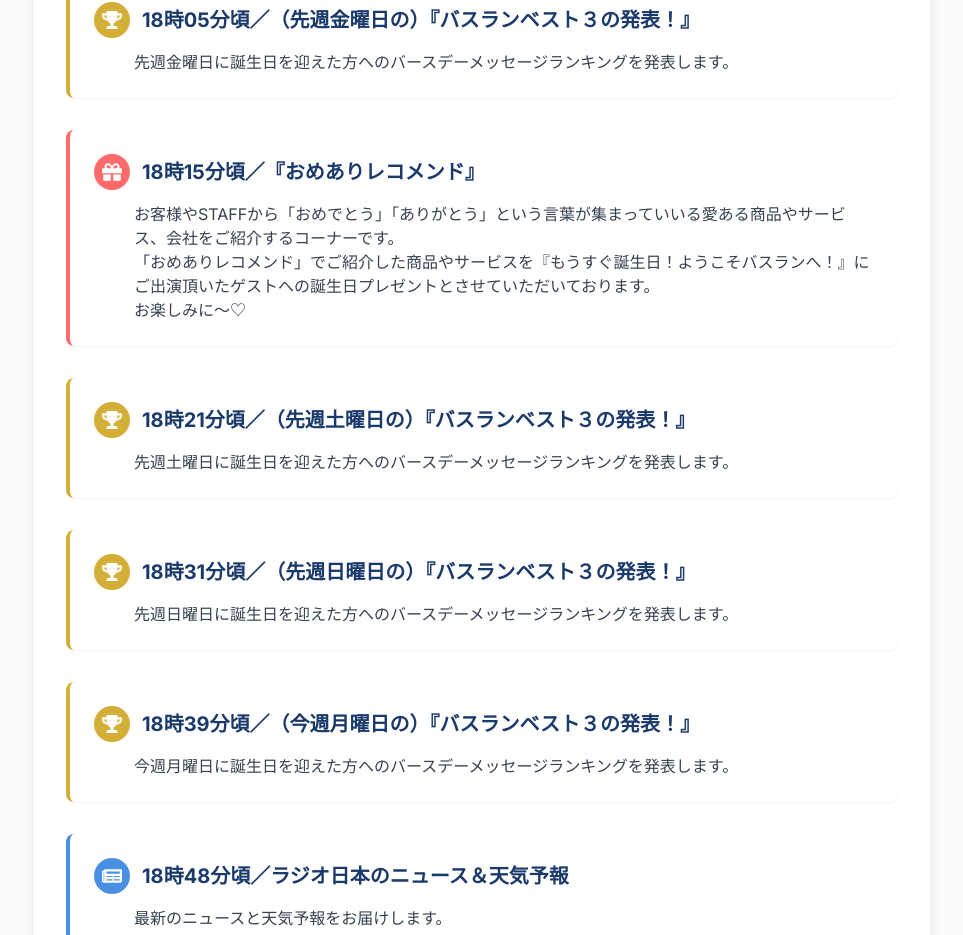
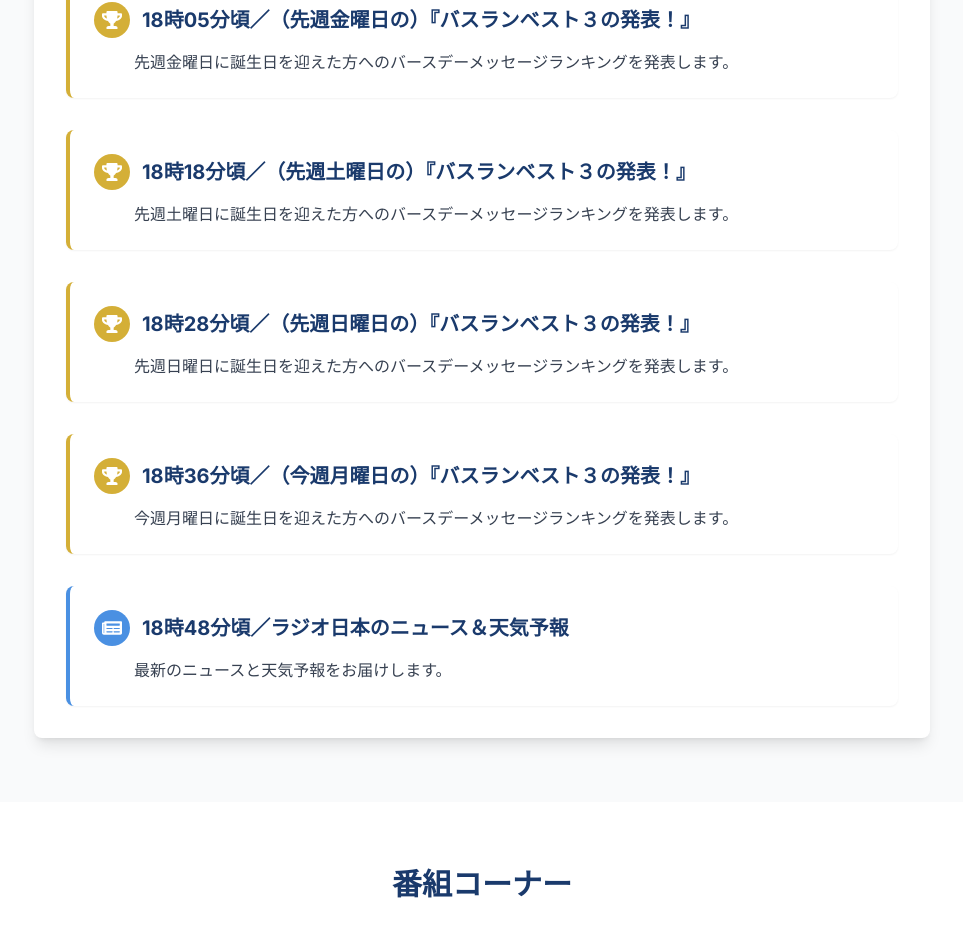
Before and after one commit to go2020h/BirthRan_v2, a Next.js app: page /about in a window 1280 px wide. Shown: the part 715-1650 px from the top of the page, without its empty margins (158-1121 px from the left). Built offline with nearby package versions, Linux system fonts and the light colour scheme.

Commit message:
スケジュール変更

```diff
--- a/src/app/about/page.tsx
+++ b/src/app/about/page.tsx
@@ -78,24 +78,12 @@ const ProgramPage: React.FC = () => {
                   <p className="text-gray-700 ml-10">先週金曜日に誕生日を迎えた方へのバースデーメッセージランキングを発表します。</p>
                 </div>
 
-                <div className="bg-white rounded-lg p-6 shadow-sm border-l-4 border-[#FF6B6B] hover:shadow-md transition-all duration-300">
-                  <div className="flex items-center mb-3">
-                    <div className="bg-[#FF6B6B] text-white rounded-full p-2 mr-3">
-                      <FaGift className="h-5 w-5" />
-                    </div>
-                    <h3 className="text-xl font-bold text-[#1a3a6c]">18時15分頃／『おめありレコメンド』</h3>
-                  </div>
-                  <p className="text-gray-700 ml-10">お客様やSTAFFから「おめでとう」「ありがとう」という言葉が集まっていいる愛ある商品やサービス、会社をご紹介するコーナーです。<br/>
-                  「おめありレコメンド」でご紹介した商品やサービスを『もうすぐ誕生日！ようこそバスランへ！』にご出演頂いたゲストへの誕生日プレゼントとさせていただいております。<br/>
-                  お楽しみに～♡</p>
-                </div>
-
                 <div className="bg-white rounded-lg p-6 shadow-sm border-l-4 border-[#d4af37] hover:shadow-md transition-all duration-300">
                   <div className="flex items-center mb-3">
                     <div className="bg-[#d4af37] text-white rounded-full p-2 mr-3">
                       <FaTrophy className="h-5 w-5" />
                     </div>
-                    <h3 className="text-xl font-bold text-[#1a3a6c]">18時21分頃／（先週土曜日の）『バスランベスト３の発表！』</h3>
+                    <h3 className="text-xl font-bold text-[#1a3a6c]">18時18分頃／（先週土曜日の）『バスランベスト３の発表！』</h3>
                   </div>
                   <p className="text-gray-700 ml-10">先週土曜日に誕生日を迎えた方へのバースデーメッセージランキングを発表します。</p>
                 </div>
@@ -105,7 +93,7 @@ const ProgramPage: React.FC = () => {
                     <div className="bg-[#d4af37] text-white rounded-full p-2 mr-3">
                       <FaTrophy className="h-5 w-5" />
                     </div>
-                    <h3 className="text-xl font-bold text-[#1a3a6c]">18時31分頃／（先週日曜日の）『バスランベスト３の発表！』</h3>
+                    <h3 className="text-xl font-bold text-[#1a3a6c]">18時28分頃／（先週日曜日の）『バスランベスト３の発表！』</h3>
                   </div>
                   <p className="text-gray-700 ml-10">先週日曜日に誕生日を迎えた方へのバースデーメッセージランキングを発表します。</p>
                 </div>
@@ -115,7 +103,7 @@ const ProgramPage: React.FC = () => {
                     <div className="bg-[#d4af37] text-white rounded-full p-2 mr-3">
                       <FaTrophy className="h-5 w-5" />
                     </div>
-                    <h3 className="text-xl font-bold text-[#1a3a6c]">18時39分頃／（今週月曜日の）『バスランベスト３の発表！』</h3>
+                    <h3 className="text-xl font-bold text-[#1a3a6c]">18時36分頃／（今週月曜日の）『バスランベスト３の発表！』</h3>
                   </div>
                   <p className="text-gray-700 ml-10">今週月曜日に誕生日を迎えた方へのバースデーメッセージランキングを発表します。</p>
                 </div>
@@ -155,16 +143,16 @@ const ProgramPage: React.FC = () => {
                   <p className="text-gray-700 ml-10">今週火曜日に誕生日を迎えた方へのバースデーメッセージランキングを発表します。</p>
                 </div>
 
-                <div className="bg-white rounded-lg p-6 shadow-sm border-l-4 border-[#0167CC] hover:shadow-md transition-all duration-300">
+                <div className="bg-white rounded-lg p-6 shadow-sm border-l-4 border-[#FF6B6B] hover:shadow-md transition-all duration-300">
                   <div className="flex items-center mb-3">
-                    <div className="bg-[#0167CC] text-white rounded-full p-2 mr-3">
-                      <FaHeart className="h-5 w-5" />
+                    <div className="bg-[#FF6B6B] text-white rounded-full p-2 mr-3">
+                      <FaGift className="h-5 w-5" />
                     </div>
-                    <h3 className="text-xl font-bold text-[#1a3a6c]">19時12分頃／『パーソナリティにありがとう』</h3>
+                    <h3 className="text-xl font-bold text-[#1a3a6c]">19時12分頃／『おめありレコメンド』</h3>
                   </div>
-                  <p className="text-gray-700 ml-10">毎週・週替わりでパーソナリティを務める皆様がリスナーの皆様に自信を持ってお届けする情報が満載のコーナーです。このコーナーを聴いたあとに、思わず<br/>
-                  「パーソナリティさん♡ありがとう」素敵な愛言葉を贈ることになりますよ～。<br/>
-                  こうご期待です！</p>
+                  <p className="text-gray-700 ml-10">お客様やSTAFFから「おめでとう」「ありがとう」という言葉が集まっていいる愛ある商品やサービス、会社をご紹介するコーナーです。<br/>
+                  「おめありレコメンド」でご紹介した商品やサービスを『もうすぐ誕生日！ようこそバスランへ！』にご出演頂いたゲストへの誕生日プレゼントとさせていただいております。<br/>
+                  お楽しみに～♡</p>
                 </div>
 
                 <div className="bg-white rounded-lg p-6 shadow-sm border-l-4 border-[#d4af37] hover:shadow-md transition-all duration-300">
@@ -172,7 +160,7 @@ const ProgramPage: React.FC = () => {
                     <div className="bg-[#d4af37] text-white rounded-full p-2 mr-3">
                       <FaTrophy className="h-5 w-5" />
                     </div>
-                    <h3 className="text-xl font-bold text-[#1a3a6c]">19時20分頃／（今週水曜日の）『バスランベスト３の発表！』</h3>
+                    <h3 className="text-xl font-bold text-[#1a3a6c]">19時19分頃／（今週水曜日の）『バスランベスト３の発表！』</h3>
                   </div>
                   <p className="text-gray-700 ml-10">今週水曜日に誕生日を迎えた方へのバースデーメッセージランキングを発表します。</p>
                 </div>
@@ -188,6 +176,17 @@ const ProgramPage: React.FC = () => {
                   今まで一番思い出に残っている誕生日やとっても嬉しかった誕生日プレゼント等、誕生日に纏わる素敵なお話をお伺いするコーナーです。<br/>
                   ご出演いただいたゲストの皆様には、少し早いですが愛が詰まったおめありGIFTを誕生日プレゼントとしてご用意しております。</p>
                 </div>
+
+                <div className="bg-white rounded-lg p-6 shadow-sm border-l-4 border-[#FF6B6B] hover:shadow-md transition-all duration-300">
+                  <div className="flex items-center mb-3">
+                    <div className="bg-[#FF6B6B] text-white rounded-full p-2 mr-3">
+                      <FaHeart className="h-5 w-5" />
+                    </div>
+                    <h3 className="text-xl font-bold text-[#1a3a6c]">19時57分頃／『おめでとう！ありがとう！愛言葉』</h3>
+                  </div>
+                  <p className="text-gray-700 ml-10">リスナーの皆様から頂いた「おめでとう」「ありがとう」の愛言葉をご紹介するコーナーです。<br/>
+                  皆様からの愛言葉をお待ちしております。</p>
+                </div>
               </div>
             )}
 
@@ -199,9 +198,21 @@ const ProgramPage: React.FC = () => {
                     <div className="bg-[#FF6B6B] text-white rounded-full p-2 mr-3">
                       <FaEnvelope className="h-5 w-5" />
                     </div>
-                    <h3 className="text-xl font-bold text-[#1a3a6c]">20時04分頃／『ピックアップ！愛メッセージ！！』</h3>
+                    <h3 className="text-xl font-bold text-[#1a3a6c]">20時00分頃／『ピックアップ！愛メッセージ！！』</h3>
                   </div>
                   <p className="text-gray-700 ml-10">渋谷愛ビジョンには誕生日の愛メッセージだけでなく、結婚記念日や母の日、父の日、友人へのお礼、何気ない「おめでとう」「ありがとう」の愛メッセージが溢れています。その中から番組パーソナリティが1通をピックアップしてご紹介！愛の伝道師を担っていただくコーナーです。</p>
+                </div>
+
+                <div className="bg-white rounded-lg p-6 shadow-sm border-l-4 border-[#0167CC] hover:shadow-md transition-all duration-300">
+                  <div className="flex items-center mb-3">
+                    <div className="bg-[#0167CC] text-white rounded-full p-2 mr-3">
+                      <FaHeart className="h-5 w-5" />
+                    </div>
+                    <h3 className="text-xl font-bold text-[#1a3a6c]">20時10分頃／『パーソナリティにありがとう』</h3>
+                  </div>
+                  <p className="text-gray-700 ml-10">毎週・週替わりでパーソナリティを務める皆様がリスナーの皆様に自信を持ってお届けする情報が満載のコーナーです。このコーナーを聴いたあとに、思わず<br/>
+                  「パーソナリティさん♡ありがとう」素敵な愛言葉を贈ることになりますよ～。<br/>
+                  こうご期待です！</p>
                 </div>
 
                 <div className="bg-white rounded-lg p-6 shadow-sm border-l-4 border-[#d4af37] hover:shadow-md transition-all duration-300">
@@ -209,7 +220,7 @@ const ProgramPage: React.FC = () => {
                     <div className="bg-[#d4af37] text-white rounded-full p-2 mr-3">
                       <FaTrophy className="h-5 w-5" />
                     </div>
-                    <h3 className="text-xl font-bold text-[#1a3a6c]">20時13分頃／（今週木曜日の）『バスランベスト３の発表！』</h3>
+                    <h3 className="text-xl font-bold text-[#1a3a6c]">20時19分頃／（今週木曜日の）『バスランベスト３の発表！』</h3>
                   </div>
                   <p className="text-gray-700 ml-10">今週木曜日に誕生日を迎えた方へのバースデーメッセージランキングを発表します。</p>
                 </div>
@@ -219,7 +230,7 @@ const ProgramPage: React.FC = () => {
                     <div className="bg-[#0167CC] text-white rounded-full p-2 mr-3">
                       <FaChartBar className="h-5 w-5" />
                     </div>
-                    <h3 className="text-xl font-bold text-[#1a3a6c]">20時22分頃／ランキングの振り返り</h3>
+                    <h3 className="text-xl font-bold text-[#1a3a6c]">20時25分頃／ランキングの振り返り</h3>
                   </div>
                   <p className="text-gray-700 ml-10">本日発表したバスランベスト３の振り返りと翌週明日から来週木曜日までに誕生日を迎えた方の昨年の第一位を発表します。</p>
                 </div>
@@ -240,7 +251,7 @@ const ProgramPage: React.FC = () => {
                     <div className="bg-[#0167CC] text-white rounded-full p-2 mr-3">
                       <FaMicrophone className="h-5 w-5" />
                     </div>
-                    <h3 className="text-xl font-bold text-[#1a3a6c]">20時40分頃／『エンディングトーク』</h3>
+                    <h3 className="text-xl font-bold text-[#1a3a6c]">20時28分頃／『エンディングトーク』</h3>
                   </div>
                   <p className="text-gray-700 ml-10">パーソナリティの皆様が今週の放送を振り返り、来週の放送に向けてのお話をします。</p>
                 </div>
```
